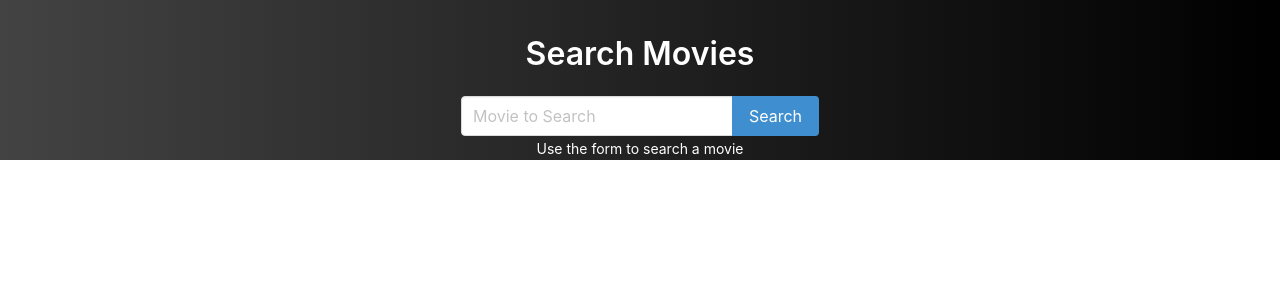
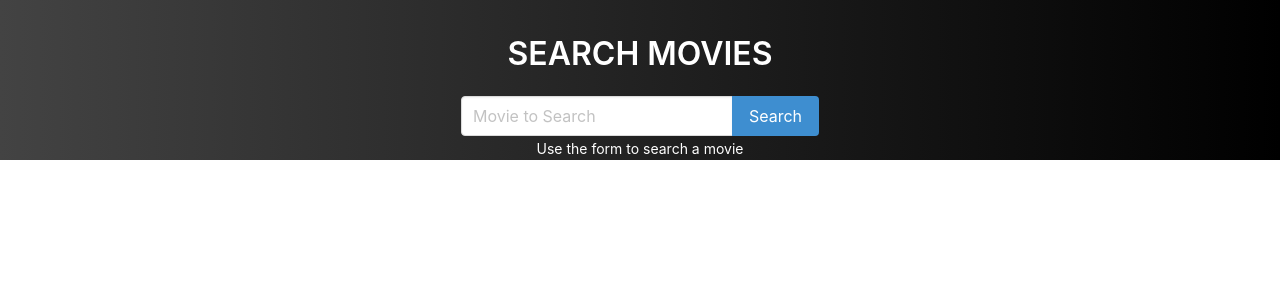
Before and after one commit to TheKevinT/search-movies-react, a React (Create React App) app: page / in a window 1280 px wide. Shown: the top 300 px of the page. Built offline with nearby package versions, Linux system fonts and the light colour scheme.

Commit message:
titulo en mayúsculas

```diff
--- a/src/App.css
+++ b/src/App.css
@@ -2,13 +2,9 @@
 
   padding-top: 36px;
   text-align: center;
-  position: relative;
-  width: 100%;
-  height: 100%;
   background: #000000;  /* fallback for old browsers */
   background: -webkit-linear-gradient(to right, #434343, #000000);  /* Chrome 10-25, Safari 5.1-6 */
   background: linear-gradient(to right, #434343, #000000); /* W3C, IE 10+/ Edge, Firefox 16+, Chrome 26+, Opera 12+, Safari 7+ */
-
 
 }
 
@@ -18,13 +14,14 @@
 }
 
 p{
-   color: white;
+  color: white;
  }
- small{
+
+small{
   color: white;
  }
  /*CONTENIDO*/
- .MoviesList{
+.MoviesList{
    display: flex;
    flex-wrap: wrap;
    justify-content: space-between;
@@ -32,7 +29,7 @@ p{
  }
 
  /*CARDS*/
- .MoviesList-item{
+.MoviesList-item{
    margin-bottom: 24px;
    margin-top: 20px;
    width: 30%;
--- a/src/App.js
+++ b/src/App.js
@@ -27,7 +27,7 @@ class App extends Component {
     return (
       <div className="App">
 
-        <Title>Search Movies</Title>
+        <Title>SEARCH MOVIES</Title>
         {/* se crea una clase para dar estilo, para que de esta manera se reutilizable*/}
         <div className="SearchForm-wrapper">
             <SearchForm onResults={this._handleResults}/>
```
